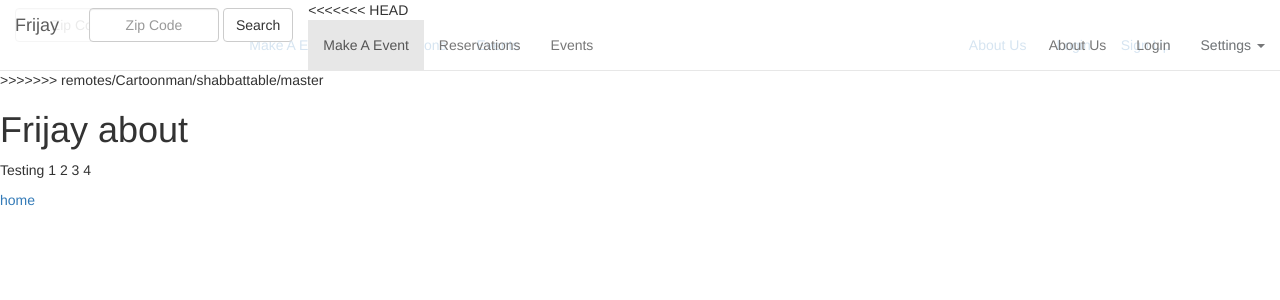
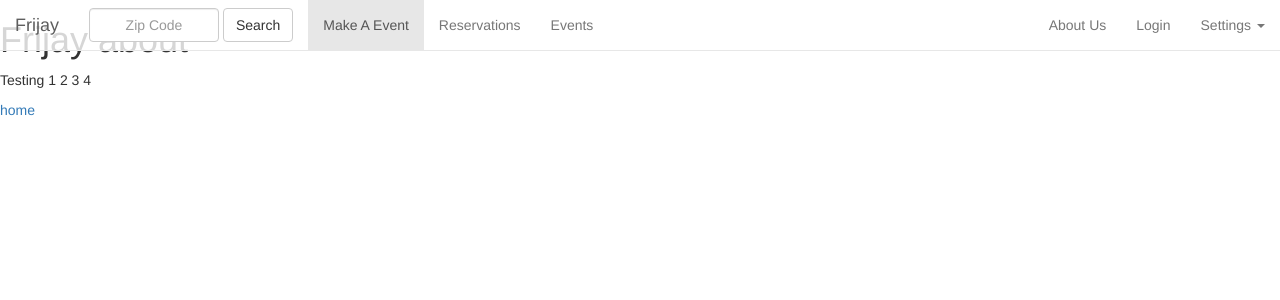
Before and after one commit to afranco07/shabbatTable, a Django app: page /frijay/about/ in a window 1280 px wide. Shown: the top 300 px of the page. Run offline with Django 3.2, Linux system fonts and the light colour scheme; some libraries are stand-ins or nearby versions.

Commit message:
Merged conflicts and the events show on the event page. Clicking on the event shows more details about the event

```diff
--- a/frijay/urls.py
+++ b/frijay/urls.py
@@ -13,7 +13,6 @@ urlpatterns = [
     url(r'^events/$', views.events, name='events'),
     #temp\/
     url(r'^reservation/', views.reservation, name='reservation'),
-    url(r'^events/', views.events, name='events'),
     #specific reservation view
     url(r'^events/(?P<event_id>[0-9]+)/$', views.reservationsEvent, name='reservationsEvent'),
 ]
--- a/frijay/views.py
+++ b/frijay/views.py
@@ -176,5 +176,3 @@ def reservationsEvent(request, event_id):
                     'event_details' : eventModel.additionalDetails
                     }
     return render(request, 'frijay/reservationEventPage.html',context_dict)
-    '''Reservations view for specific event'''
-    #return HttpResponse("<h2>Details for event id " + str(event_id) + "</h2>")
--- a/templates/frijay/base.html
+++ b/templates/frijay/base.html
@@ -35,8 +35,6 @@
                 </button>
                 <a class="navbar-brand" href="/">Frijay</a>
             </div>
-
-<<<<<<< HEAD
 			<!-- Collect the nav links, forms, and other content for toggling -->
 			<form class="navbar-form navbar-left">
 				<div class="form-group">
@@ -67,47 +65,7 @@
 			</div><!-- /.navbar-collapse -->
 		  </div><!-- /.container-fluid -->
 		</nav>
-<!-- ============================This is the navbar========================= -->
-=======
-            <!-- Collect the nav links, forms, and other content for toggling -->
-            <form class="navbar-form navbar-left">
-                <div class="form-group">
-                    <input type="text" class="form-control" placeholder="Zip Code">
-                </div>
-                <button type="submit" class="btn btn-default">Search</button>
-            </form>
-            <div class="collapse navbar-collapse" id="bs-example-navbar-collapse-1">
-                <ul class="nav navbar-nav">
-                    <li class="active"><a href="#">Make A Event<span class="sr-only">(current)</span></a></li>
-                    <li><a href="reservation">Reservations</a></li>
-                    <li><a href="events">Events</a></li>
-                </ul>
-                <ul class="nav navbar-nav navbar-right">
-                    <li><a href="about">About Us</a></li>
 
-                    {% if user.is_authenticated %}
-                        <li><a href="{% url 'logout' %}">Log Out</a></li>
-                    {% else %}
-                        <li><a href="{% url 'login' %}">Login</a></li>
-                        <li><a href="{% url 'signup' %}">Sign Up</a></li>
-                    {% endif %}
-
-                    <li class="dropdown">
-                        <a href="#" class="dropdown-toggle" data-toggle="dropdown" role="button" aria-haspopup="true" aria-expanded="false">Settings <span class="caret"></span></a>
-                        <ul class="dropdown-menu">
-                            <li><a href="#">Action</a></li>
-                            <li><a href="#">Another action</a></li>
-                            <li><a href="#">Something else here</a></li>
-                            <li role="separator" class="divider"></li>
-                            <li><a href="#">Separated link</a></li>
-                        </ul>
-                    </li>
-                </ul>
-            </div><!-- /.navbar-collapse -->
-        </div><!-- /.container-fluid -->
-    </nav>
-    <!-- ============================This is the navbar========================= -->
->>>>>>> remotes/Cartoonman/shabbattable/master
     <!-- jQuery (necessary for Bootstrap's JavaScript plugins) -->
     <script src="https://ajax.googleapis.com/ajax/libs/jquery/1.12.4/jquery.min.js"></script>
     <!-- Include all compiled plugins (below), or include individual files as needed -->
```
